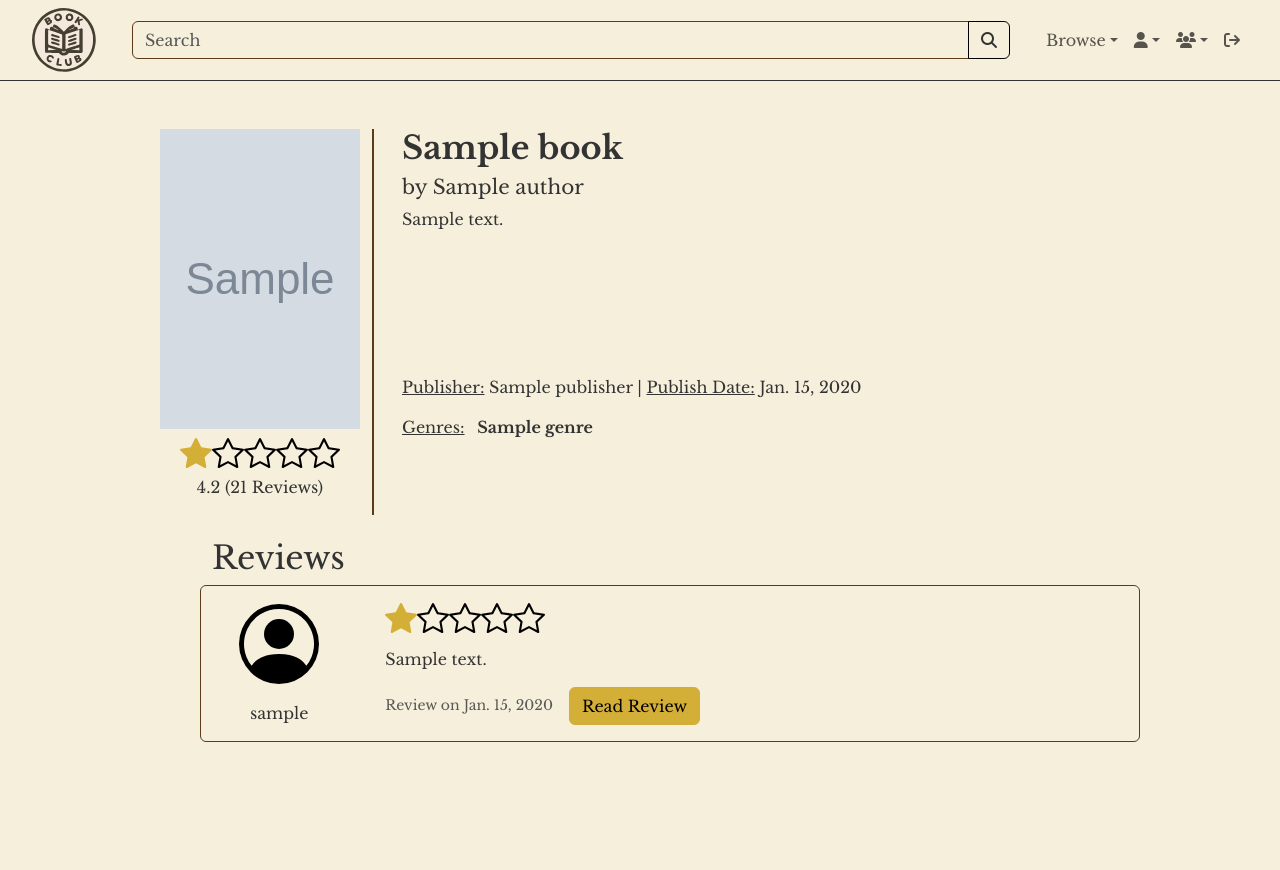
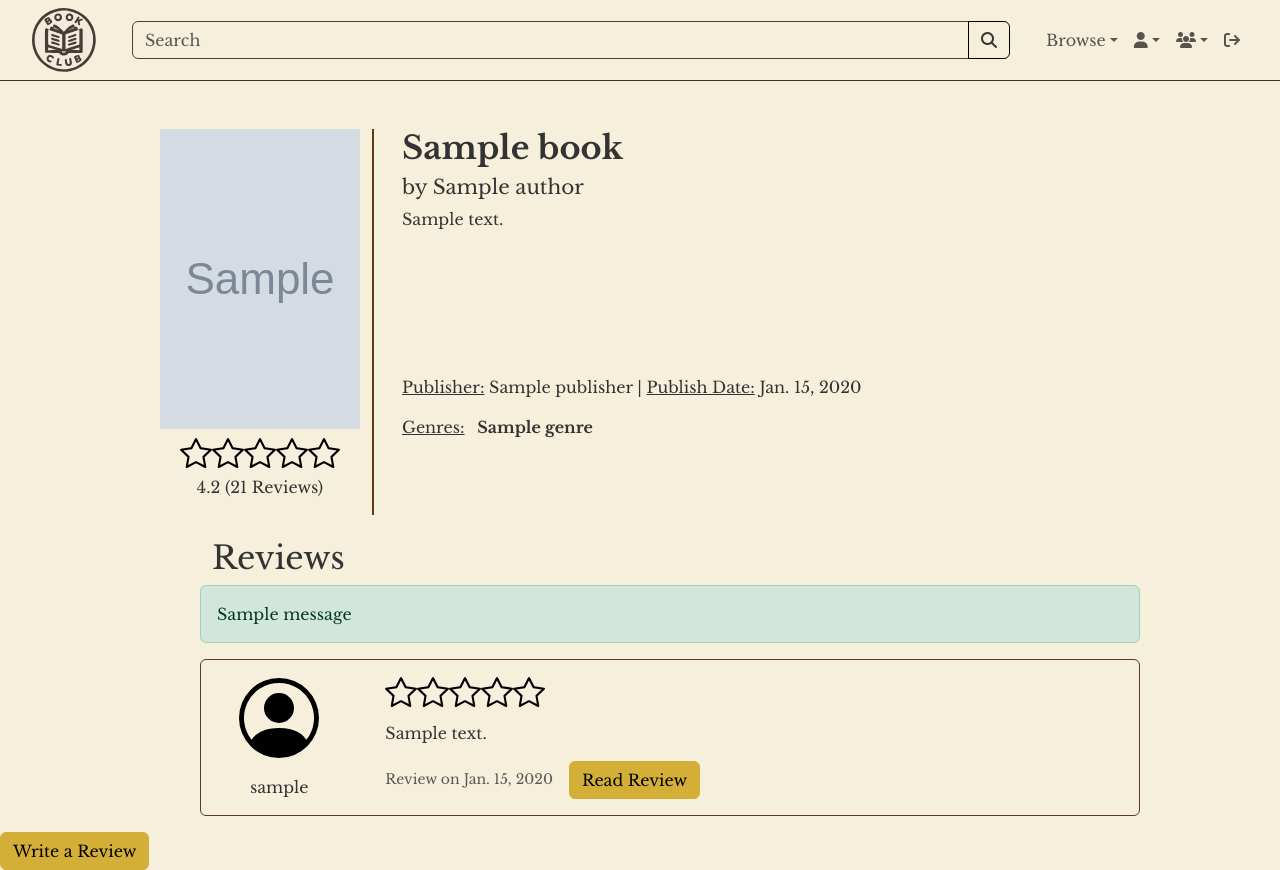
Before and after one commit to SinanErbezci/cs50w_final, a Django app: page /browse/books/1 in a window 1280 px wide. Before the commit the page ends 742 px from the top, so only its background shows below. Run offline with Django 5.2, Linux system fonts and the light colour scheme; a user stored in the database is signed in; tables that the repository leaves empty hold one stand-in row (values such as "Sample post"); grey boxes marked "Sample" are stand-in pictures; one stand-in notice (Sample message) is shown; some libraries are stand-ins or nearby versions.

Commit message:
review update

```diff
--- a/bookclub/library/static/library/script.js
+++ b/bookclub/library/static/library/script.js
@@ -1,5 +1,13 @@
-var descP = document.getElementById('collapse-desc');
-var showButton = document.querySelector('.show-more');
+const descP = document.getElementById('collapse-desc');
+const showButton = document.querySelector('.show-more');
+const starRatings = document.querySelectorAll('.rating-star i');
+const ratingInput = document.querySelector('.rating-star input');
+const submitBtn = document.getElementById('review-submit');
+const feedbackForm = document.querySelector('.form-feedback');
+const reviewForm = document.getElementById('review-form');
+
+const readReviewBtns = document.querySelectorAll('#read-review');
+
 
 document.addEventListener('DOMContentLoaded', () => {
 
@@ -10,6 +18,55 @@ document.addEventListener('DOMContentLoaded', () => {
     });
 
     showButton.addEventListener('click', readMoreLess);
+
+    // Star Rating
+    starRatings.forEach((item,index) => {
+        item.addEventListener('click', () => {
+            ratingInput.value = index + 1;
+            starRatings.forEach( i => {
+                i.classList.replace('bi-star-fill', 'bi-star')
+                i.classList.remove('active')
+            })
+            for( let i = 0; i < starRatings.length; i++) {
+                if (i <= index) {
+                    starRatings[i].classList.replace('bi-star', 'bi-star-fill');
+                    starRatings[i].classList.add('active')
+                }
+            }
+        })
+    });
+
+    // Submit Check
+    submitBtn.addEventListener('click', (event) => {
+        event.preventDefault();
+        feedbackForm.style.display = 'block';
+
+        let a = document.getElementById('reviewform-text').value;
+        if (ratingInput.value){
+            if (a.length < 50) {
+                feedbackForm.innerHTML = "Your review should be atleast 50 characters."
+            }
+            else if (a.length > 500) {
+                feedbackForm.innerHTML = "Your review should not exceed 500 characters."
+            }
+            else {
+                console.log("good");
+                reviewForm.submit();
+            }
+        }
+        else {
+            feedbackForm.innerHTML = "Please give a Star.";
+        }
+    })
+
+    readReviewBtns.forEach( (elem) => {
+        elem.addEventListener('click', (item) => {
+            item.
+        })
+    })
+
+    ratingCheck();
+
 });
 
 function checkButton() {
@@ -31,3 +88,10 @@ function readMoreLess() {
         showButton.innerHTML = '<i class="bi bi-caret-down-fill"></i> Read more  <i class="bi bi-caret-down-fill">'
     }
 }
+
+function ratingCheck() {
+    let starsRatings = document.querySelectorAll('.star-inner');
+    starsRatings.forEach( (elem) => {
+        elem.style.width = `${Math.round(Number(elem.dataset.rating)*20)}%`
+    })
+}
--- a/bookclub/library/static/library/style.css
+++ b/bookclub/library/static/library/style.css
@@ -10,6 +10,7 @@
     --FS: clamp(1rem, 2.2vh , 1.5rem);
 
     --BGCOLOR1: #F5EFDC;
+    --COLOR-GOLD: #D4AF37;
     --FONTCOLOR: #333;
 
     --bs-font-sans-serif: "Libre Baskerville", serif;
@@ -208,8 +209,12 @@ width: 100%;
 }
 
 .star-outer::before {
-    content: url(./images/star_icon_fill.svg) url(./images/star_icon.svg) url(./images/star_icon.svg) url(./images/star_icon.svg) url(./images/star_icon.svg);
+    content: url(./images/star_icon.svg) url(./images/star_icon.svg) url(./images/star_icon.svg) url(./images/star_icon.svg) url(./images/star_icon.svg);
 
+}
+
+.star-inner::before {
+    content: url(./images/star_icon_fill.svg) url(./images/star_icon_fill.svg) url(./images/star_icon_fill.svg) url(./images/star_icon_fill.svg) url(./images/star_icon_fill.svg);
 }
 
 .book-title {
@@ -236,6 +241,27 @@ width: 100%;
 
 .clickme:hover {
     box-shadow: 5px 5px #5D3A1A;
+}
+
+.rating-star {
+    display: flex;
+    justify-content: center;
+    align-items: center;
+    gap: 0.5rem;
+    font-size: 2rem;
+}
+
+.rating-star i {
+    cursor: pointer;
+    color: var(--COLOR-GOLD);
+}
+
+.rating-star i:hover {
+    transform: scale(1.1);
+}
+
+.form-feedback {
+    display: none;
 }
 /* #id_username{
 margin-bottom: 20px;
--- a/bookclub/library/templates/library/book.html
+++ b/bookclub/library/templates/library/book.html
@@ -7,7 +7,7 @@
             <img class="card-img-top book-cover mx-auto" src="{{book.cover}}" alt="book cover">
             <div class="d-flex flex-column justify-content-center align-items-center">
             <div class="star-outer mt-2">
-                <div class="star-inner"></div>
+                <div class="star-inner" data-rating="2.3"></div>
             </div>
             <p>4.2 (21 Reviews) </p>
         </div>
@@ -39,6 +39,11 @@
 <div class="container mt-4" style="max-width: 1000px;">
     <div class="row ms-5">
     <h2 class="ms">Reviews</h2>
+    {% if messages %}
+    {% for message in messages %}
+        <div class="alert {% if message.tags %}alert-{{ message.tags }}{% endif %}" role="alert">{{ message }}</div>
+    {% endfor %}
+    {% endif %}
     </div>
     {% if reviews %}
         {% for review in reviews %}
@@ -53,10 +58,10 @@
                     <div class="card-body">
                     <h5 class="card-title">
                         <div class="star-outer">
-                        <div class="star-inner"></div>
+                        <div class="star-inner" data-rating="{{review.rating}}"></div>
                     </div></h5>
-                    <p class="card-text">{{review.text}}</p>
-                    <p class="card-text"><small class="text-muted">Review on {{review.date}}</small><button type="button" class="btn btn-primary ms-3" data-bs-toggle="modal" data-bs-target="#exampleModal" data-bs-whatever="@mdo">Read Review</button></p>
+                    <p class="card-text twoliner">{{review.text}}</p>
+                    <p class="card-text"><small class="text-muted">Review on {{review.date}}</small><button type="button" class="btn btn-primary ms-3" data-bs-toggle="modal" data-bs-target="#exampleModal" id="read-review">Read Review</button></p>
                     </div>
                 </div>
                 </div>
@@ -67,24 +72,57 @@
     <h3 class="text-center mt-3">No reviews yet.</h3>
     {% endif %}
 </div>
+{% if user.is_authenticated %}
+<button type="button" class="btn btn-primary" data-bs-toggle="modal" data-bs-target="#formModal">Write a Review</button>
+<div class="modal fade" id="formModal" tabindex="-1" aria-labelledby="formModalLabel" aria-hidden="true">
+    <div class="modal-dialog modal-lg model-dialog-scrollable">
+      <div class="modal-content">
+        <div class="modal-header">
+            <h3 class="modal-title" id="formModalLabel">Write a Review</h3>
+          <button type="button" class="btn-close" data-bs-dismiss="modal" aria-label="Close"></button>
+        </div>
+        <div class="modal-body">
+            <p class="form-feedback text-center"></p>
+            <form method="post" id="review-form">
+                {% csrf_token %}
+            <div class="rating-star mb-3">
+                <input type="number" name="rating" hidden>
+                <i class="bi bi-star"></i>
+                <i class="bi bi-star"></i>
+                <i class="bi bi-star"></i>
+                <i class="bi bi-star"></i>
+                <i class="bi bi-star"></i>
+            </div>
+                <div class="mb-3">
+                    <label for="reviewform-text" class="form-label">Write your review here:</label>
+                    <textarea class="form-control" name="text" rows="10" id="reviewform-text" placeholder="Your review should be minimum 50 and maximum 500 characters." maxlength="500"></textarea>
+                </div>
+                <button  class="btn btn-primary" id="review-submit">Submit your Review</button>
+            </form>
+        </div>
+      </div>
+    </div>
+</div>
+{% endif %}
 
 <div class="modal fade" id="exampleModal" tabindex="-1" aria-labelledby="exampleModalLabel" aria-hidden="true">
     <div class="modal-dialog modal-lg model-dialog-scrollable">
       <div class="modal-content">
         <div class="modal-header">
             <img class="mx-3" src="{% static 'library/images/person.svg' %}" alt="profile" style="max-width:40px;">
-            <h3 class="modal-title fs-5" id="exampleModalLabel">Commander Kenan's Review</h3>
+            <h3 class="modal-title fs-5" id="exampleModalLabel"><span id="modal-username"></span>'s Review</h3>
           <button type="button" class="btn-close" data-bs-dismiss="modal" aria-label="Close"></button>
         </div>
         <div class="modal-body">
             <div class="text-center mb-2">
             <div class="star-outer">
                 <div class="star-inner"></div></div></div>
-            <p id="review-text"></p>
+            <p id="reviewmodal-text"></p>
         </div>
       </div>
     </div>
 </div>
 
 
+
 {% endblock %}
--- a/bookclub/library/views.py
+++ b/bookclub/library/views.py
@@ -1,6 +1,7 @@
 from django.shortcuts import render, get_object_or_404,redirect
 from django.http import HttpResponse, Http404, HttpResponseRedirect
 from django.db import IntegrityError
+from django.contrib import messages
 from django.contrib.auth import authenticate,login, logout
 from django.contrib.auth.forms import UserCreationForm,AuthenticationForm
 from django.views import generic
@@ -8,6 +9,7 @@ from django.urls import reverse
 from .models import Book, Author, User, Genres, Review
 from .forms import NameForm, ContactForm, CreateUserFrom
 from random import choice
+
 def index(request):
     hello = "hello, world"
     output = {"hello" : hello}
@@ -101,6 +103,19 @@ def browse(request):
     return render(request, "library/browse.html", content)
 
 def browse_book(request, book_id):
+
+    if request.method == "POST":
+        text = request.POST["text"]
+        rating = request.POST["rating"]
+        rating = int(rating)
+
+        review = Review(book_id_id=book_id, user_id_id=request.user.id, rating=rating, text=text)
+        review.save()
+        messages.success(request, "You've succesfully submitted your review.")
+
+        print("text ->", text)
+        print("rating ->", rating)
+
     content = {}
     if book_id:
         book = Book.objects.get(pk=book_id)
```
Also changed, not shown: bookclub/library/templates/library/signup.html (line endings or trailing spaces).
